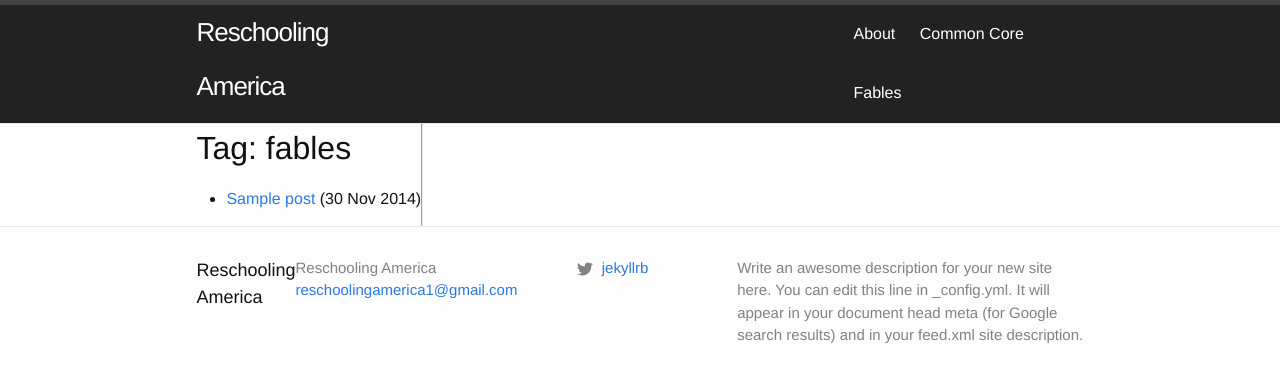
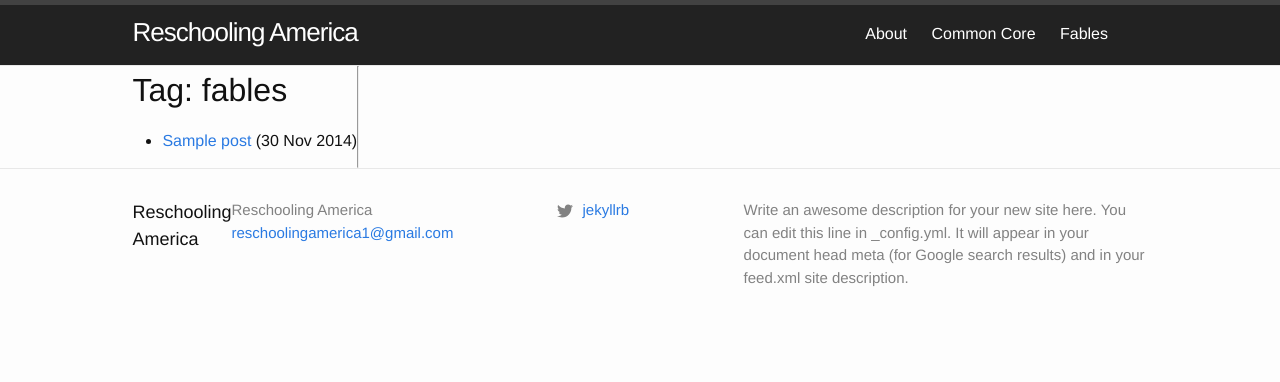
Before and after one commit to reschoolingamerica/reschoolingamerica-jekyll, a Jekyll site: the page built from tags/fables.md, in a window 1280 px wide. Shown: the top 382 px of the page. Built offline with Jekyll 4.4.1, drawn with Linux system fonts in a browser that asks for light colours.

Commit message:
fixed navbar formatting issue

```diff
--- a/_layouts/home.html
+++ b/_layouts/home.html
@@ -4,7 +4,7 @@ layout: default
 
 {% include new_post_bar.html %}
 <div class="home">
-  <img class="home-image" src="/assets/img/education.jpg" alt="education" height="400" width="600" style="border-radius:6px;margin-bottom:15px;">
+  <img class="home-image" src="/assets/img/education.jpg" alt="education" height="340" width="510" style="border-radius:6px;margin-bottom:15px;">
 
   <h1 class="page-heading">Recent Articles:</h1>
 
--- a/_sass/includes/_home.scss
+++ b/_sass/includes/_home.scss
@@ -1,4 +1,5 @@
-home-image {
+.home-image {
   border-radius:6px;
   margin-bottom:15px;
+  margin-top:2%;
 }
--- a/_sass/minima/_base.scss
+++ b/_sass/minima/_base.scss
@@ -167,8 +167,8 @@ pre {
 .wrapper {
   // max-width: -webkit-calc(#{$content-width} - (#{$spacing-unit} * 0.5));
   // max-width:         calc(#{$content-width} - (#{$spacing-unit} *  0.5));
-  margin-right: 13%;
-  margin-left: 13%;
+  margin-right: 8%;
+  margin-left: 8%;
   display: flex;
   padding-right: $spacing-unit;
   padding-left: $spacing-unit;
```
